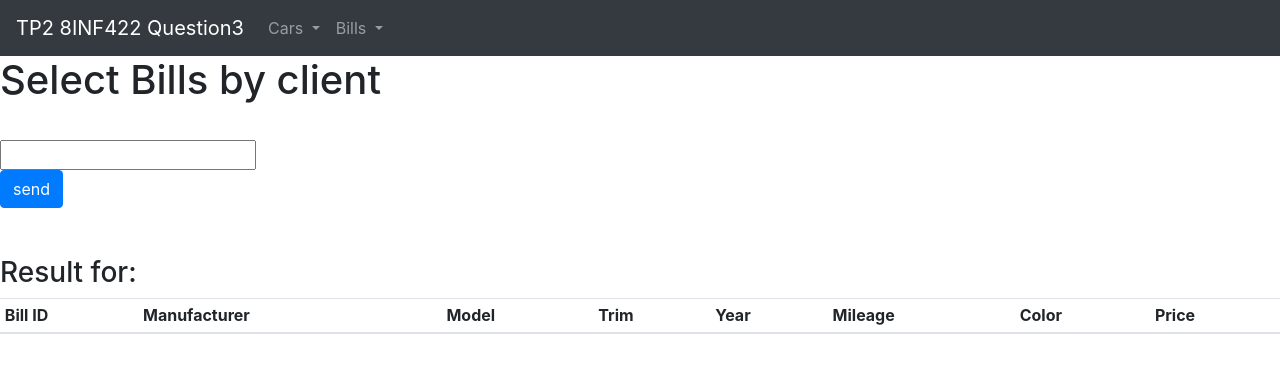
After one commit to map555/8INF422HomeWork2, a Django app: page /bills/select_by_client in a window 1280 px wide. The commit adds this page. Shown: the top 373 px of the page. Run offline with Django 3.2, Linux system fonts and the light colour scheme; lists and menus that the app fills with data are empty; some libraries are stand-ins or nearby versions.

Commit message:
Add "Select bills by client" feature

```diff
--- a/Question3/Question3/urls.py
+++ b/Question3/Question3/urls.py
@@ -30,9 +30,8 @@ urlpatterns = [
     path('cars/create_car', views.CarFormView, name="create_car"),
     path('ajax/create_bill',views.PostBillForm,name="post_bill"),
     path('ajax/create_car', views.CarFormView, name="post_car"),
-    path('cars/car_created', views.CarCreated, name="car_created")
-
-
-
+    path('cars/car_created', views.CarCreated, name="car_created"),
+    path('bills/select_by_client',views.BillsByClientView,name="bills_by_client_home"),
+    path('ajax/BillsByClient', views.BillsByClient, name="bills_by_client")
 
 ]+ static(settings.STATIC_URL,document_root=settings.STATIC_ROOT)
--- a/Question3/TP2Q3/views.py
+++ b/Question3/TP2Q3/views.py
@@ -161,3 +161,18 @@ def PostBillForm(request):
             return JsonResponse({"requestsuccess": False, "status": 204}, status=status)  # car was not found
 
     return JsonResponse({"requestsuccess": False, "status": status}, status=status)  # bad request
+
+
+def BillsByClientView(request):
+    return render(request,"SelectBillsByClient.html")
+
+
+
+def BillsByClient(request):
+    if request.method == "GET" and request.is_ajax():
+        bills=Bill.objects.filter(clientName=request.GET.get("client_name")).select_related('Car').order_by('id').values(
+             'id','Car__manufacturer','Car__model', 'Car__trim','Car__year', 'Car__mileage','Car__color','Car__price')
+
+        return JsonResponse({"bills":list(bills)},status=200)
+
+    return JsonResponse({"success":False},status=400)
--- /dev/null
+++ b/Question3/static/js/BillsByClient.js
@@ -0,0 +1,65 @@
+$(document).ready(function (){
+
+
+
+                  //Get query result on submit
+            $("#send_client_name").on('click', function(e){
+
+
+                e.preventDefault();
+
+                var client_name=document.getElementById("client_name").value;
+
+                console.log(client_name)
+                $.ajax({
+                        type: "GET",
+                        url:"/ajax/BillsByClient",
+                        data: {client_name:client_name},
+                        success:function(response){
+
+                            console.log(response.bills)
+
+                            console.log("It works")
+
+                            //change result title
+                            var resultTitle=document.getElementById("ResultTitle")
+                            resultTitle.innerText="Result for: "+client_name
+
+                            //empty table and refill it with new content
+                            EmptyTBody("result_tbody")
+                            FillTBody("result_tbody",response.bills)
+
+                        },
+                        error : function(response){
+                            console.log("It's not working");
+                            console.log(response);
+                         }
+            })
+            })
+        });
+
+//empty table body
+function EmptyTBody(ID){
+    var tbody=document.getElementById(ID);
+
+    while(tbody.firstChild){
+        tbody.removeChild(tbody.firstChild);
+    }
+
+}
+
+function FillTBody(tbodyID,data){
+    var tbody=document.getElementById(tbodyID);
+    var htmlrow="";
+    for(var i=0; i<data.length;i++){
+        htmlrow="<tr id="+i+"><td>"+data[i].id+"</td><td>"+data[i].Car__manufacturer+"</td><td>"+
+                data[i].Car__model+"</td><td>"+data[i].Car__trim+"</td><td>"+data[i].Car__mileage+
+                "</td><td>"+data[i].Car__year+"</td><td>"+data[i].Car__color+"</td><td>"+data[i].Car__price+"</td></tr>";
+
+
+
+        tbody.innerHTML+=htmlrow;
+
+    }
+
+}
--- a/Question3/templates/MenuBar.html
+++ b/Question3/templates/MenuBar.html
@@ -36,7 +36,7 @@
         <div class="dropdown-menu" aria-labelledby="navbarDropdown">
           <a class="dropdown-item" href="{% url 'create_bill' %}">Add a bill</a>
           <a class="dropdown-item" href="{% url 'bill_by_id_home' %}">Select bills by ID</a>
-          <a class="dropdown-item" href="#">Select bills by client</a>
+          <a class="dropdown-item" href="{% url 'bills_by_client_home' %}">Select bills by client</a>
         </div>
       </li>
 
--- /dev/null
+++ b/Question3/templates/SelectBillsByClient.html
@@ -0,0 +1,30 @@
+{% extends "SelectByName.html" %}
+{% load static %}
+
+{% block titleValue %}Select Bills by client{% endblock %}
+
+{% block labelID %}selectBillsByClientLabel{% endblock %}
+
+{% block inputID %}client_name{% endblock %}
+
+{% block submitButtonID %}send_client_name{% endblock %}
+
+{% block tableHead %}
+
+    <th scope="col">Bill ID</th>
+    <th scope="col">Manufacturer</th>
+    <th scope="col">Model</th>
+    <th scope="col">Trim</th>
+    <th scope="col">Year</th>
+    <th scope="col">Mileage</th>
+    <th scope="col">Color</th>
+    <th scope="col">Price</th>
+
+
+{% endblock %}
+
+{% block script %}
+
+     <script src="{% static 'js/BillsByClient.js' %}"></script>
+
+{% endblock %}
```
